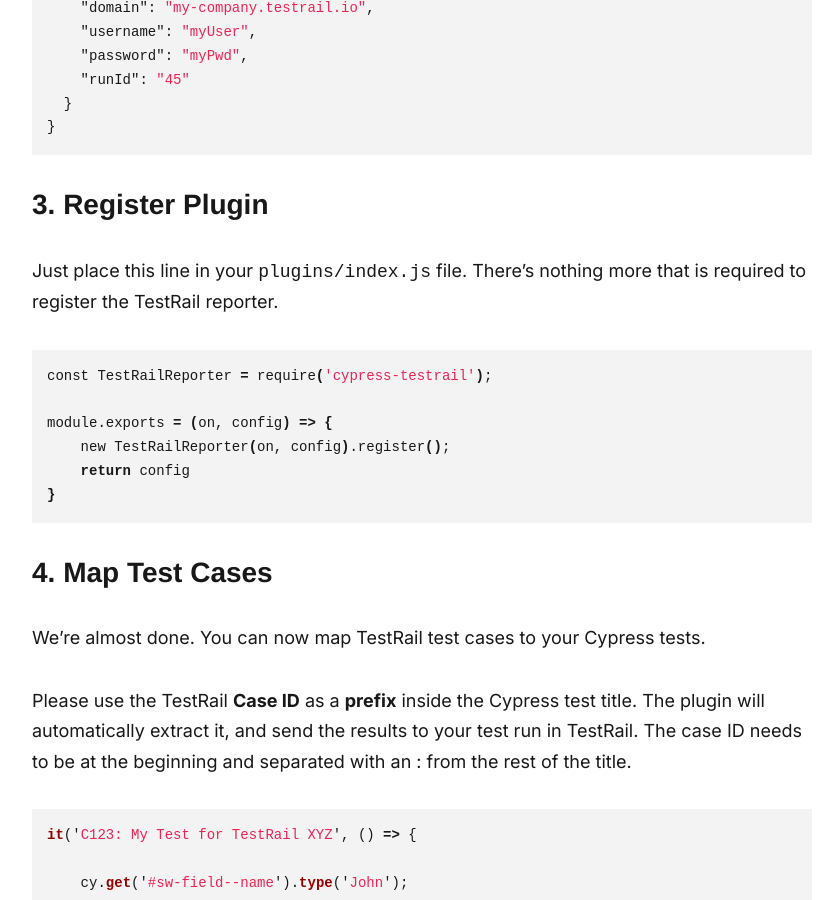
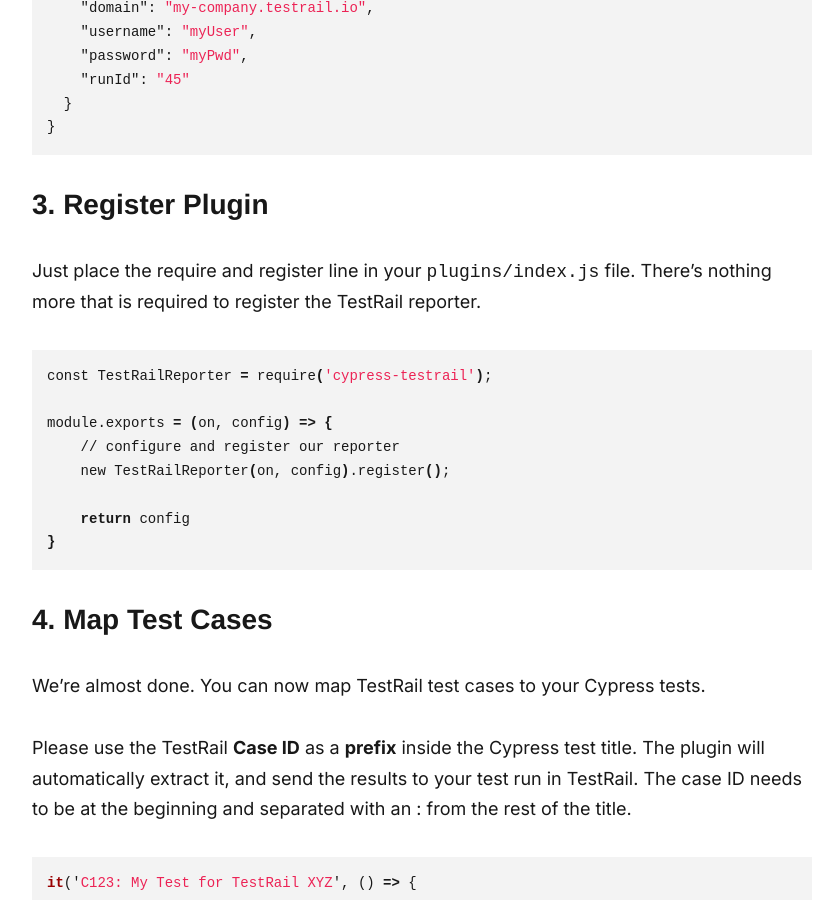
Before and after one commit to boxblinkracer/boxblinkracer.github.io, a Jekyll site: the page built from _posts/2022-07-12-cypress-testrail.markdown, in a window 1280 px wide and 900 px high, scrolled down 7563 px. Shown: the whole window, without its empty margins (218-1054 px from the left). Built offline with Jekyll 4.4.1, drawn with Linux system fonts in a browser that asks for light colours; nearby versions of some CDN libraries; some web fonts are replaced.

Commit message:
improve cypress-testrail registration

````diff
--- a/_posts/2022-07-12-cypress-testrail.markdown
+++ b/_posts/2022-07-12-cypress-testrail.markdown
@@ -188,13 +188,15 @@
 
 ## 3. Register Plugin
 
-Just place this line in your `plugins/index.js` file. There's nothing more that is required to register the TestRail reporter.
+Just place the require and register line in your `plugins/index.js` file. There's nothing more that is required to register the TestRail reporter.
 
 ```bash
 const TestRailReporter = require('cypress-testrail');
 
 module.exports = (on, config) => {
+    // configure and register our reporter
     new TestRailReporter(on, config).register();
+
     return config
 }
 ```
````
